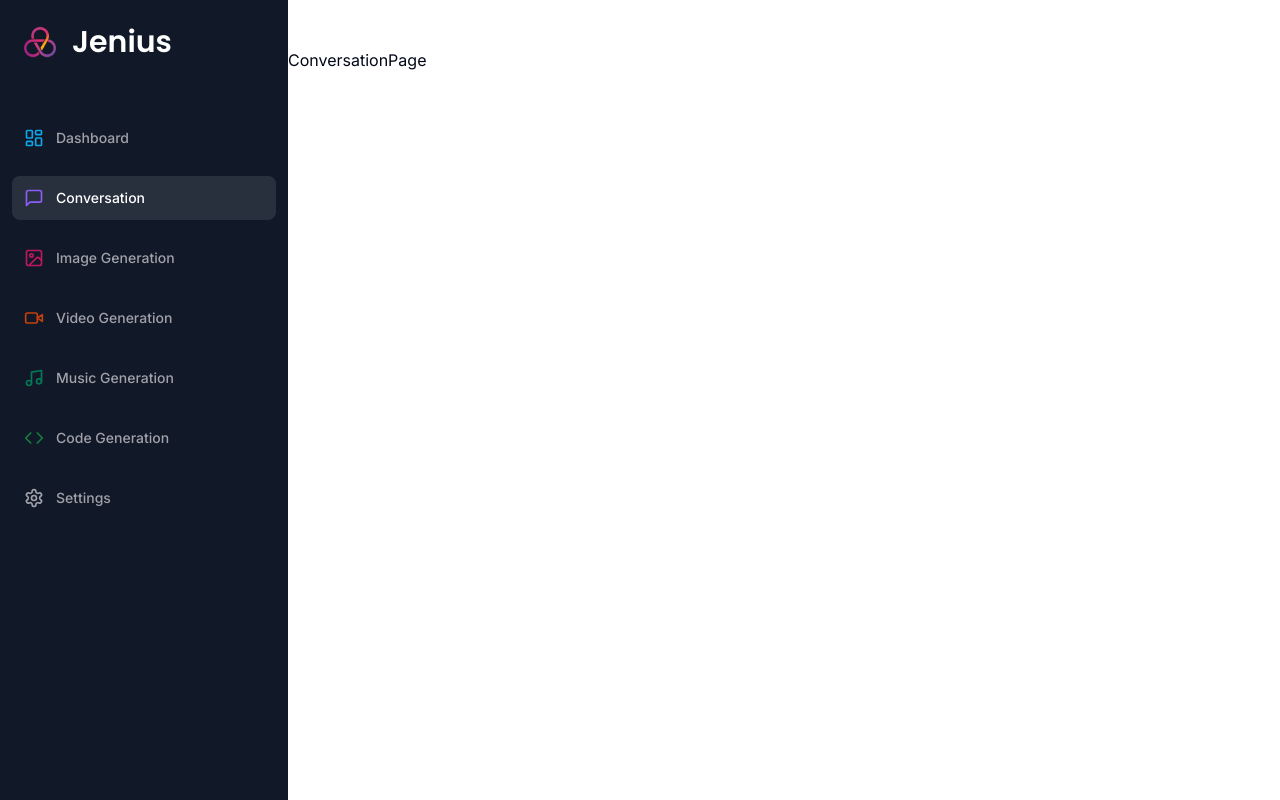
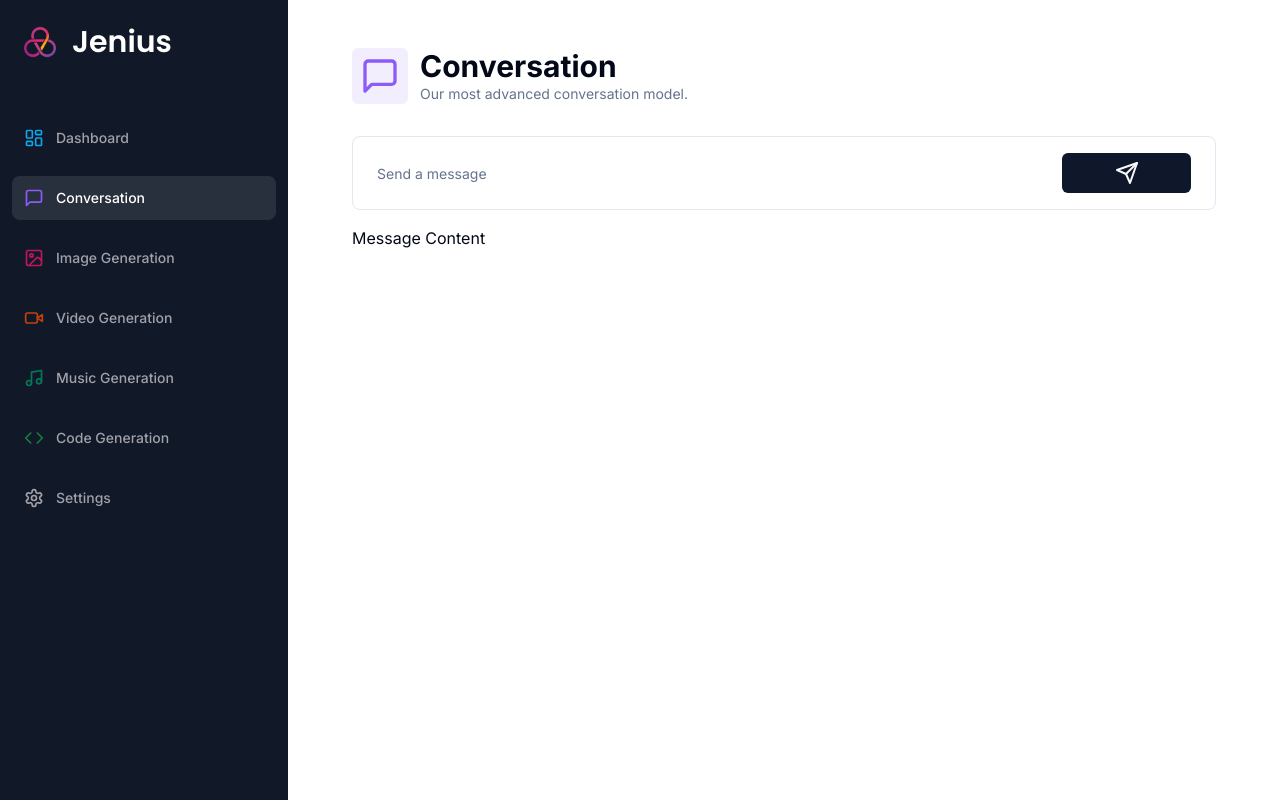
Before and after one commit to MolinDeng/ai-saas-nextjs, a Next.js app: page /conversation in a window 1280 px wide. Built offline with nearby package versions, Linux system fonts and the light colour scheme.

Commit message:
conversation page

```diff
--- a/app/(dashboard)/(routes)/conversation/page.tsx
+++ b/app/(dashboard)/(routes)/conversation/page.tsx
@@ -1,7 +1,70 @@
+'use client';
+import Heading from '@/components/heading';
+import { formSchema } from '@/lib/utils';
+import { MessageSquare, Send } from 'lucide-react';
 import React from 'react';
+import { useForm } from 'react-hook-form';
+import * as z from 'zod';
+import { zodResolver } from '@hookform/resolvers/zod';
+import { Form, FormControl, FormField, FormItem } from '@/components/ui/form';
+import { Input } from '@/components/ui/input';
+import { Button } from '@/components/ui/button';
 
 function ConversationPage() {
-  return <div>ConversationPage</div>;
+  const promptForm = useForm<z.infer<typeof formSchema>>({
+    resolver: zodResolver(formSchema),
+    defaultValues: {
+      prompt: '',
+    },
+  });
+  const isLoading = promptForm.formState.isSubmitting;
+  const onSubmit = async (values: z.infer<typeof formSchema>) => {
+    console.log(values);
+  };
+  return (
+    <div>
+      <Heading
+        title="Conversation"
+        description="Our most advanced conversation model."
+        icon={MessageSquare}
+        iconColor="text-violet-500"
+        bgColor="bg-violet-500/10"
+      />
+      <div className="px-4 lg:px-8">
+        <div>
+          <Form {...promptForm}>
+            <form
+              onSubmit={promptForm.handleSubmit(onSubmit)}
+              className="rounded-lg border w-full p-4 px-3 md:px-6 focus-within:shadow-sm grid grid-cols-12 gap-2"
+            >
+              <FormField
+                name="propmt"
+                render={({ field }) => (
+                  <FormItem className="col-span-12 lg:col-span-10">
+                    <FormControl className="m-0 p-0">
+                      <Input
+                        className=" border-0 outline-none focus-visible:ring-0 focus-visible:ring-transparent"
+                        disabled={isLoading}
+                        placeholder="Send a message"
+                        {...field}
+                      />
+                    </FormControl>
+                  </FormItem>
+                )}
+              />
+              <Button
+                className="col-span-12 lg:col-span-2 w-full"
+                disabled={isLoading}
+              >
+                <Send />
+              </Button>
+            </form>
+          </Form>
+        </div>
+        <div className="space-y-4 mt-4">Message Content</div>
+      </div>
+    </div>
+  );
 }
 
 export default ConversationPage;
--- a/app/(dashboard)/layout.tsx
+++ b/app/(dashboard)/layout.tsx
@@ -14,7 +14,7 @@
       </nav>
       <main className="md:pl-72">
         <NavBar />
-        <div className=" pt-12">{children}</div>
+        <div className="md:pt-12 container max-w-6xl">{children}</div>
       </main>
     </div>
   );
--- /dev/null
+++ b/components/heading.tsx
@@ -0,0 +1,33 @@
+import { cn } from '@/lib/utils';
+import { LucideIcon } from 'lucide-react';
+import React from 'react';
+
+interface HeadingProps {
+  title: string;
+  description: string;
+  icon: LucideIcon;
+  iconColor?: string;
+  bgColor?: string;
+}
+
+function Heading({
+  title,
+  description,
+  icon: Icon,
+  iconColor,
+  bgColor,
+}: HeadingProps) {
+  return (
+    <div className="px-4 lg:px-8 flex items-center gap-x-3 mb-8">
+      <div className={cn('p-2 w-fit rounded-md', bgColor)}>
+        <Icon className={cn('w-10 h-10', iconColor)} />
+      </div>
+      <div>
+        <h2 className="text-3xl font-bold">{title}</h2>
+        <p className="text-sm text-muted-foreground">{description}</p>
+      </div>
+    </div>
+  );
+}
+
+export default Heading;
--- a/components/navbar.tsx
+++ b/components/navbar.tsx
@@ -4,7 +4,7 @@
 
 function NavBar() {
   return (
-    <div className="md:hidden flex items-center p-4">
+    <div className="md:hidden flex items-center py-4 px-10">
       <SideBarButton />
       <div className="flex w-full justify-end p-4">
         <UserButton afterSignOutUrl="/" />
--- /dev/null
+++ b/components/ui/form.tsx
@@ -0,0 +1,176 @@
+import * as React from "react"
+import * as LabelPrimitive from "@radix-ui/react-label"
+import { Slot } from "@radix-ui/react-slot"
+import {
+  Controller,
+  ControllerProps,
+  FieldPath,
+  FieldValues,
+  FormProvider,
+  useFormContext,
+} from "react-hook-form"
+
+import { cn } from "@/lib/utils"
+import { Label } from "@/components/ui/label"
+
+const Form = FormProvider
+
+type FormFieldContextValue<
+  TFieldValues extends FieldValues = FieldValues,
+  TName extends FieldPath<TFieldValues> = FieldPath<TFieldValues>
+> = {
+  name: TName
+}
+
+const FormFieldContext = React.createContext<FormFieldContextValue>(
+  {} as FormFieldContextValue
+)
+
+const FormField = <
+  TFieldValues extends FieldValues = FieldValues,
+  TName extends FieldPath<TFieldValues> = FieldPath<TFieldValues>
+>({
+  ...props
+}: ControllerProps<TFieldValues, TName>) => {
+  return (
+    <FormFieldContext.Provider value={{ name: props.name }}>
+      <Controller {...props} />
+    </FormFieldContext.Provider>
+  )
+}
+
+const useFormField = () => {
+  const fieldContext = React.useContext(FormFieldContext)
+  const itemContext = React.useContext(FormItemContext)
+  const { getFieldState, formState } = useFormContext()
+
+  const fieldState = getFieldState(fieldContext.name, formState)
+
+  if (!fieldContext) {
+    throw new Error("useFormField should be used within <FormField>")
+  }
+
+  const { id } = itemContext
+
+  return {
+    id,
+    name: fieldContext.name,
+    formItemId: `${id}-form-item`,
+    formDescriptionId: `${id}-form-item-description`,
+    formMessageId: `${id}-form-item-message`,
+    ...fieldState,
+  }
+}
+
+type FormItemContextValue = {
+  id: string
+}
+
+const FormItemContext = React.createContext<FormItemContextValue>(
+  {} as FormItemContextValue
+)
+
+const FormItem = React.forwardRef<
+  HTMLDivElement,
+  React.HTMLAttributes<HTMLDivElement>
+>(({ className, ...props }, ref) => {
+  const id = React.useId()
+
+  return (
+    <FormItemContext.Provider value={{ id }}>
+      <div ref={ref} className={cn("space-y-2", className)} {...props} />
+    </FormItemContext.Provider>
+  )
+})
+FormItem.displayName = "FormItem"
+
+const FormLabel = React.forwardRef<
+  React.ElementRef<typeof LabelPrimitive.Root>,
+  React.ComponentPropsWithoutRef<typeof LabelPrimitive.Root>
+>(({ className, ...props }, ref) => {
+  const { error, formItemId } = useFormField()
+
+  return (
+    <Label
+      ref={ref}
+      className={cn(error && "text-destructive", className)}
+      htmlFor={formItemId}
+      {...props}
+    />
+  )
+})
+FormLabel.displayName = "FormLabel"
+
+const FormControl = React.forwardRef<
+  React.ElementRef<typeof Slot>,
+  React.ComponentPropsWithoutRef<typeof Slot>
+>(({ ...props }, ref) => {
+  const { error, formItemId, formDescriptionId, formMessageId } = useFormField()
+
+  return (
+    <Slot
+      ref={ref}
+      id={formItemId}
+      aria-describedby={
+        !error
+          ? `${formDescriptionId}`
+          : `${formDescriptionId} ${formMessageId}`
+      }
+      aria-invalid={!!error}
+      {...props}
+    />
+  )
+})
+FormControl.displayName = "FormControl"
+
+const FormDescription = React.forwardRef<
+  HTMLParagraphElement,
+  React.HTMLAttributes<HTMLParagraphElement>
+>(({ className, ...props }, ref) => {
+  const { formDescriptionId } = useFormField()
+
+  return (
+    <p
+      ref={ref}
+      id={formDescriptionId}
+      className={cn("text-sm text-muted-foreground", className)}
+      {...props}
+    />
+  )
+})
+FormDescription.displayName = "FormDescription"
+
+const FormMessage = React.forwardRef<
+  HTMLParagraphElement,
+  React.HTMLAttributes<HTMLParagraphElement>
+>(({ className, children, ...props }, ref) => {
+  const { error, formMessageId } = useFormField()
+  const body = error ? String(error?.message) : children
+
+  if (!body) {
+    return null
+  }
+
+  return (
+    <p
+      ref={ref}
+      id={formMessageId}
+      className={cn("text-sm font-medium text-destructive", className)}
+      {...props}
+    >
+      {body}
+    </p>
+  )
+})
+FormMessage.displayName = "FormMessage"
+
+export {
+  useFormField,
+  Form,
+  FormItem,
+  FormLabel,
+  FormControl,
+  FormDescription,
+  FormMessage,
+  FormField,
+}
--- /dev/null
+++ b/components/ui/input.tsx
@@ -0,0 +1,25 @@
+import * as React from "react"
+
+import { cn } from "@/lib/utils"
+
+export interface InputProps
+  extends React.InputHTMLAttributes<HTMLInputElement> {}
+
+const Input = React.forwardRef<HTMLInputElement, InputProps>(
+  ({ className, type, ...props }, ref) => {
+    return (
+      <input
+        type={type}
+        className={cn(
+          "flex h-10 w-full rounded-md border border-input bg-background px-3 py-2 text-sm ring-offset-background file:border-0 file:bg-transparent file:text-sm file:font-medium placeholder:text-muted-foreground focus-visible:outline-none focus-visible:ring-2 focus-visible:ring-ring focus-visible:ring-offset-2 disabled:cursor-not-allowed disabled:opacity-50",
+          className
+        )}
+        ref={ref}
+        {...props}
+      />
+    )
+  }
+)
+Input.displayName = "Input"
+
+export { Input }
--- /dev/null
+++ b/components/ui/label.tsx
@@ -0,0 +1,26 @@
+"use client"
+
+import * as React from "react"
+import * as LabelPrimitive from "@radix-ui/react-label"
+import { cva, type VariantProps } from "class-variance-authority"
+
+import { cn } from "@/lib/utils"
+
+const labelVariants = cva(
+  "text-sm font-medium leading-none peer-disabled:cursor-not-allowed peer-disabled:opacity-70"
+)
+
+const Label = React.forwardRef<
+  React.ElementRef<typeof LabelPrimitive.Root>,
+  React.ComponentPropsWithoutRef<typeof LabelPrimitive.Root> &
+    VariantProps<typeof labelVariants>
+>(({ className, ...props }, ref) => (
+  <LabelPrimitive.Root
+    ref={ref}
+    className={cn(labelVariants(), className)}
+    {...props}
+  />
+))
+Label.displayName = LabelPrimitive.Root.displayName
+
+export { Label }
--- a/lib/utils.ts
+++ b/lib/utils.ts
@@ -1,6 +1,13 @@
-import { type ClassValue, clsx } from "clsx"
-import { twMerge } from "tailwind-merge"
+import { type ClassValue, clsx } from 'clsx';
+import { twMerge } from 'tailwind-merge';
+import * as z from 'zod';
 
 export function cn(...inputs: ClassValue[]) {
-  return twMerge(clsx(inputs))
+  return twMerge(clsx(inputs));
 }
+
+export const formSchema = z.object({
+  prompt: z.string().min(1, {
+    message: 'Prompt is required.',
+  }),
+});
--- a/package.json
+++ b/package.json
@@ -10,7 +10,9 @@
   },
   "dependencies": {
     "@clerk/nextjs": "^4.23.0",
+    "@hookform/resolvers": "^3.1.1",
     "@radix-ui/react-dialog": "^1.0.4",
+    "@radix-ui/react-label": "^2.0.2",
     "@radix-ui/react-slot": "^1.0.2",
     "@types/node": "20.4.3",
     "@types/react": "18.2.15",
@@ -25,9 +27,11 @@
     "postcss": "8.4.27",
     "react": "18.2.0",
     "react-dom": "18.2.0",
+    "react-hook-form": "^7.45.2",
     "tailwind-merge": "^1.14.0",
     "tailwindcss": "3.3.3",
     "tailwindcss-animate": "^1.0.6",
-    "typescript": "5.1.6"
+    "typescript": "5.1.6",
+    "zod": "^3.21.4"
   }
 }
```
Also changed, not shown: tailwind.config.js (+34 -34 lines), 1 other file (tests, documents, lock files or other folders).
